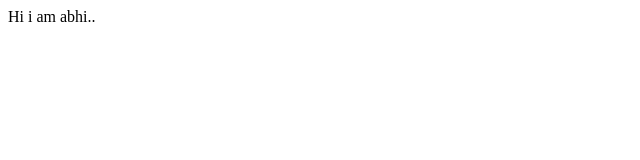
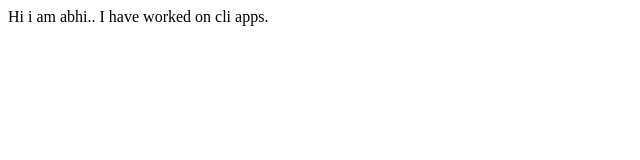
Before and after one commit to abhiawatade/abhiawatade-site, a plain HTML site: page index.html in a window 1280 px wide. Shown: the whole page, without its empty margins (0-640 px from the left). Drawn offline with Linux system fonts and the light colour scheme.

Commit message:
updated my projects

```diff
--- a/index.html
+++ b/index.html
@@ -8,5 +8,7 @@
 </head>
 <body>
     Hi i am abhi..
+    I have worked on cli apps.
+
 </body>
 </html>
```
